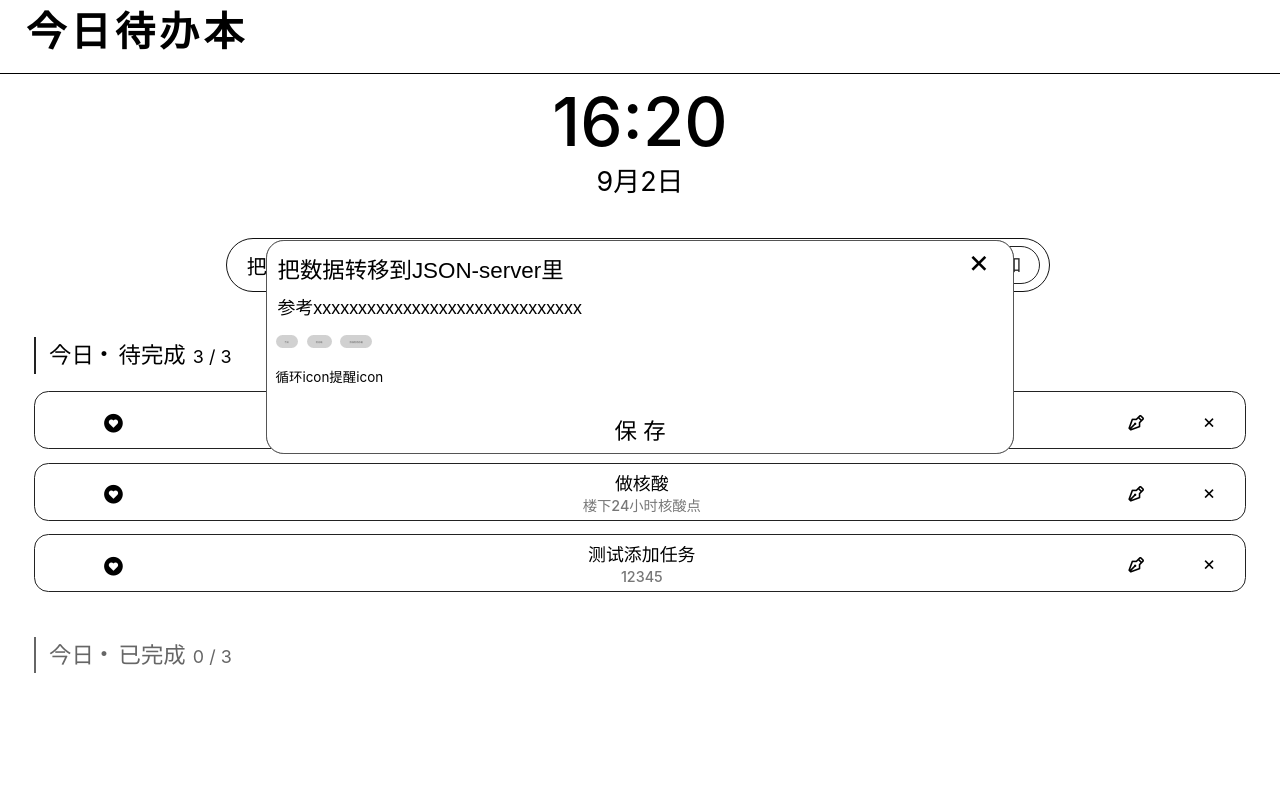
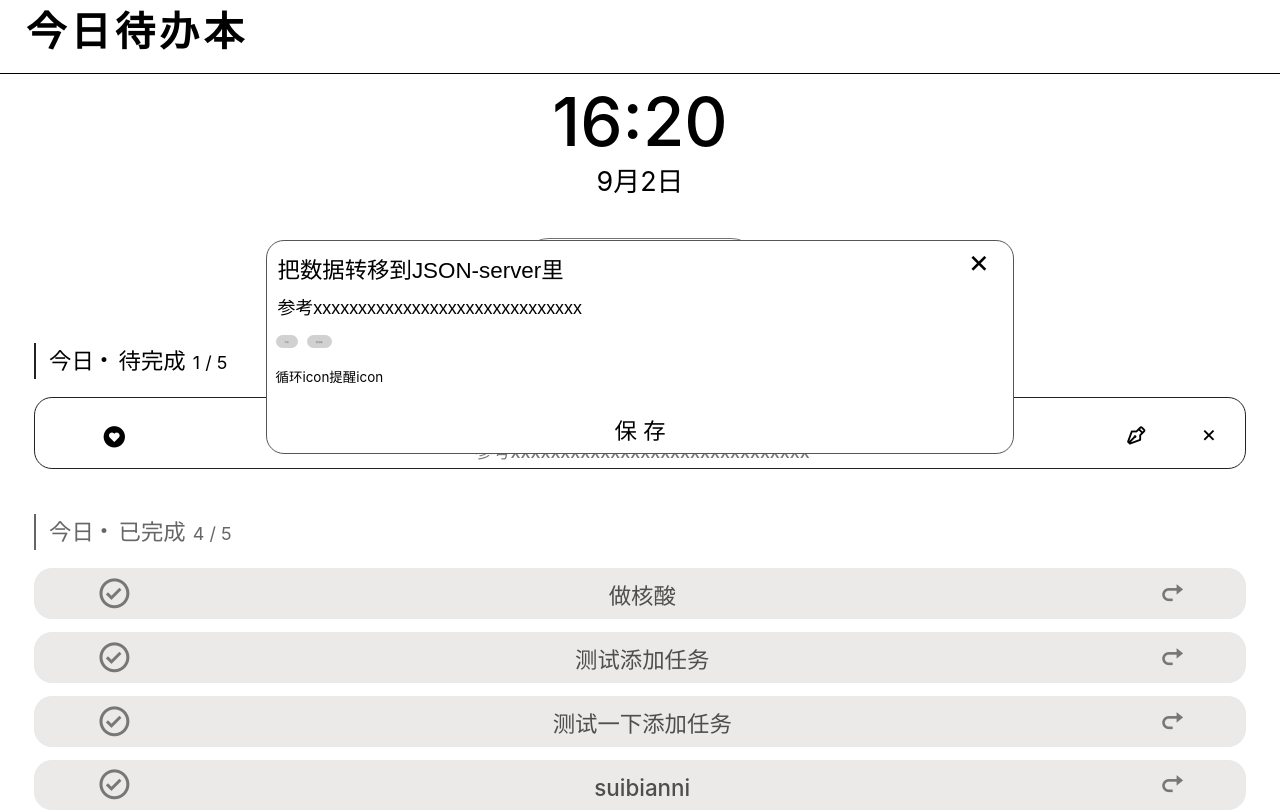
Before and after one commit to zaza32456/TODOList, a Next.js app: page / in a window 1280 px wide. Both pictures are taken after a click on the icon 1136 px from the left and 422 px from the top of the page. Built offline with nearby package versions, Linux system fonts and the light colour scheme; data requests are answered from the project's data file.

Commit message:
rank初始渲染问题

```diff
--- a/components/NewTask.tsx
+++ b/components/NewTask.tsx
@@ -1,8 +1,18 @@
-import React from 'react'
+import React, { useState } from 'react'
 import styles from '../styles/NewTask.module.css'
 
-export const NewTask = ({method, setEdit, title, description, rank, isFinish, fn , inputTitle, inputDescription}) => {
+export const NewTask = ({method, setEdit, title, description, setRank, rank, isFinish, fn , inputTitle, inputDescription}) => {
   // console.log(title)
+  const [rankMenu, setRankMenu] = useState(false)
+
+  // 选择优先级
+  const handleRank = (taskRank:0 | 1 | 2 | 3 ) => {
+    setRank(taskRank)
+    setRankMenu(!rankMenu)
+    console.log(rankMenu)
+    console.log(taskRank)
+  }
+
   return (
     <>
       <div className={`${styles.createTask}`}>
@@ -20,10 +30,20 @@ export const NewTask = ({method, setEdit, title, description, rank, isFinish, fn
         {/* 快速选择日期,循环任务和目标放在另外模块 */}
         <div className={`${styles.select}`}>
           {/* TODO:默认今日，点击打开选择日历 */}
-          <div>今天</div>
+          <div className={`${styles.date} ${styles.btn__base}`}>今天</div>
           {/* 选择优先级 ，默认4*/}
-          <div className={`${styles.rank}`}>优先级</div>
-          <div className={`${styles.inbox}`}>添加到待办箱</div>
+          <div onClick={() => setRankMenu(!rankMenu)} className={`${styles.rank} ${styles.btn__base}`}>{rank === 4? '优先级': `优先级 : P${rank + 1}`}
+            { rankMenu &&
+              <ul className={`${styles.isOpen}`}>
+                <li onClick={() => handleRank(0)} className={`${styles.btn__base}`}>P1</li>
+                <li onClick={() => handleRank(1)}  className={`${styles.btn__base}`}>P2</li>
+                <li onClick={() => handleRank(2)}  className={`${styles.btn__base}`}>P3</li>
+                <li onClick={() => handleRank(3)}  className={`${styles.btn__base}`}>P4</li>
+              </ul>
+            }
+          </div>
+
+          {/* <div className={`${styles.inbox}`}>添加到待办箱</div> */}
 
         </div>
 
--- a/components/Task.tsx
+++ b/components/Task.tsx
@@ -48,18 +48,20 @@ const Task = () => {
 
   // 子组件回调方法、任务状态设置
   const [title, setTitle] = useState("")
+  const [quickTitle, setQuickTitle] = useState("")
   const [description, setDescription] = useState("")
   const [rank, setRank] = useState<0|1|2|3|4>(4)
   const [isFinish, setIsfinish] = useState(false)
-  const [id , setId] = useState("")
+  const [id, setId] = useState("")
   // 编辑面板开关状态
   const [edit, setEdit] = useState(false)
+  const [add, setAdd] = useState(false)
 
   // 清空状态
   const clearUp = () => {
     setTitle("")
     setDescription("")
-    setRank(3)
+    setRank(4)
     setId("")
   }
 
@@ -68,9 +70,9 @@ const Task = () => {
       console.log("click addTask")
       const taskObeject:taskItem = {
         id : (Math.random()+ new Date().getTime()).toString(32).slice(0,8),
-        title : title ,
+        title : quickTitle ,
         description : description,
-        rank : rank? rank : 3,
+        rank : rank,
         isFinish : false,
         date : new Date().toLocaleDateString(),
       }
@@ -83,6 +85,8 @@ const Task = () => {
           // 改变客户端状态
           setTaskArray(taskArray.concat(taskObeject))
           clearUp()
+          setQuickTitle("")
+          setAdd(false)
         })
 
   }
@@ -103,7 +107,7 @@ const Task = () => {
       .then(res =>{
         // 改变客户端状态
         setTaskArray(taskArray.map(item => item.id !==id?item:taskObeject))
-
+        console.log("put", taskObeject)
         clearUp()
 
         setEdit(false)
@@ -115,6 +119,11 @@ const Task = () => {
     axios.delete(`http://localhost:3001/task/${id}`)
     const array = taskArray.filter(task => task.id !== id)
     setTaskArray(array)
+  }
+
+  const inputQuickTitle = (e) => {
+    console.log("QuickTitle", e.target.value)
+    setQuickTitle(e.target.value)
   }
 
   const inputTitle = (e) => {
@@ -151,31 +160,37 @@ const Task = () => {
         })
   },[])
 
+  // 关闭面板后清空state
+  useEffect(() => {
+    edit === false? clearUp(): null
+  },[edit,add])
 
   // console.log("taskArray1 = ", taskArray)
 
   return (
     <>
-      {(edit) &&
+      {(add) &&
       <NewTask
         method="add"
-        title={title}
+        title={quickTitle}
         description={description}
         rank={rank}
+        setRank={setRank}
         isFinish={isFinish}
         fn={addTask}
-        inputTitle={inputTitle}
+        inputTitle={inputQuickTitle}
         inputDescription={inputDescription}
-        setEdit = {setEdit}
+        setEdit = {setAdd}
       />}
 
-
+        {/* 编辑模式 */}
       {(edit) &&
       <NewTask
          method="edit"
          title={title}
          description={description}
          rank={rank}
+         setRank={setRank}
          isFinish={isFinish}
          fn={editTask}
          inputTitle={inputTitle}
@@ -189,11 +204,11 @@ const Task = () => {
             <div className={`${styles.day}`}>{`${month}月${day}日`}</div>
           </div>
           <div className={`${styles.flex} ${styles.addBar}`}>
-            <input onChange={inputTitle} value={title} type="text" id="task-title" name="task-title" className={title.length > 1? `${styles.typing} ${styles.input}`: `${styles.input}`} placeholder='快速添加任务'></input>
+            <input autoComplete="off" onChange={inputQuickTitle} value={quickTitle} type="text" id="task-title" name="task-title" className={quickTitle.length > 0? `${styles.typing} ${styles.input}`: `${styles.input}`} placeholder='快速添加任务'></input>
               <div className={`${styles.btn}`}>
-                <label htmlFor="task-title" ><i onClick={() => setTitle("")} className={` bx bx-x ${styles.clear}`}></i></label>
-                <div className={`${styles.more}`}>更多...</div>
-                <div onClick={addTask} >添加</div>
+                <label htmlFor="task-title" ><i onClick={() => setQuickTitle("")} className={` bx bx-x ${styles.clear}`}></i></label>
+                <div onClick={() => setAdd(true)} className={`${styles.more}`}>更多...</div>
+                <div onClick={addTask}>添加</div>
               </div>
           </div>
       </div>
@@ -222,7 +237,7 @@ const Task = () => {
                           <div className={`${styles.flex} ${styles.delete}`}>
                             <i
                               onClick={() => {
-                                setEdit(!edit)
+                                setEdit(true)
                                 setId(item.id)
                                 setTitle(item.title)
                                 setDescription(item.description)
--- a/db.json
+++ b/db.json
@@ -4,7 +4,7 @@
       "id": 2,
       "title": "把数据转移到JSON-server里",
       "description": "参考xxxxxxxxxxxxxxxxxxxxxxxxxxxxxx",
-      "rank": 4,
+      "rank": 3,
       "isFinish": false
     },
     {
@@ -12,14 +12,28 @@
       "title": "做核酸",
       "description": "楼下24小时核酸点",
       "rank": 4,
-      "isFinish": false
+      "isFinish": true
     },
     {
       "id": "1gc75h1f",
       "title": "测试添加任务",
       "description": "12345",
       "rank": 3,
-      "isFinish": false
+      "isFinish": true
+    },
+    {
+      "id": "1gc9frmg",
+      "title": "测试一下添加任务",
+      "description": "竹t",
+      "rank": 4,
+      "isFinish": true
+    },
+    {
+      "id": "1gc9juah",
+      "title": "suibianni ",
+      "description": "ytryryr",
+      "rank": 2,
+      "isFinish": true
     }
   ]
 }
--- a/styles/NewTask.module.css
+++ b/styles/NewTask.module.css
@@ -44,22 +44,50 @@
 
 }
 
-.select > div {
+.date,
+.rank {
+  padding: 2em 4em;
+}
+
+.btn__base {
   font-size: .1rem;
   border-radius: 8em;
-  padding: 2em 4em;
   color: #555;
   background-color: rgb(209, 209, 209);
   cursor: pointer;
 }
 
-.select > div:hover {
+.btn__base:hover {
   color: #fff;
   background-color: rgb(133, 225, 195);
 }
 
 .select div + div {
   margin-left: 4em;
+}
+
+/* rank */
+.rank {
+  position: relative;
+
+}
+
+.rank > ul {
+  position: absolute;
+  left: 0;
+  top: 0;
+  display: flex;
+
+  font-size: .1rem;
+  border-radius: 8em;
+  color: #555;
+  background-color: rgb(209, 209, 209);
+  cursor: pointer;
+}
+
+.rank > ul > li {
+  padding: 2em 6em;
+  margin-top: 0;
 }
 
 
--- a/styles/Task.module.css
+++ b/styles/Task.module.css
@@ -46,7 +46,7 @@
 .taskItem {
   text-align: center;
   padding-top: .2em;
-  font-size: .8em;
+  font-size: 1rem;
   align-items: center;
   width: 100%;
   /* background-color: aquamarine; */
@@ -59,7 +59,7 @@
 ul > li > .taskItem > .checkbox {
   padding: 0 0 0 .4em;
   /* padding 改为ICON后可删 */
-  font-size: 1.4rem;
+  font-size: 1.6rem;
   flex: 0 0 12%;
 }
 
@@ -83,7 +83,7 @@ ul > li > .taskItem > .checkbox {
 .delete {
   align-items: center;
   justify-content: space-around;
-  font-size: 1.2rem;
+  font-size: 1.4rem;
   flex: 0 0 12%;
 }
 
@@ -138,7 +138,7 @@ ul > li > .taskItem > .checkbox {
 
   .input {
     display: block;
-    font-size: .9rem;
+    font-size: 1rem;
     height: 1em;
     padding: 1.3em 1em;
     /* margin: 2em auto; */
@@ -180,6 +180,7 @@ ul > li > .taskItem > .checkbox {
     font-size: .8rem;
     margin-left: -9.7em;
     border-radius: .6em;
+    transition: .2s;
   }
 
 
```
